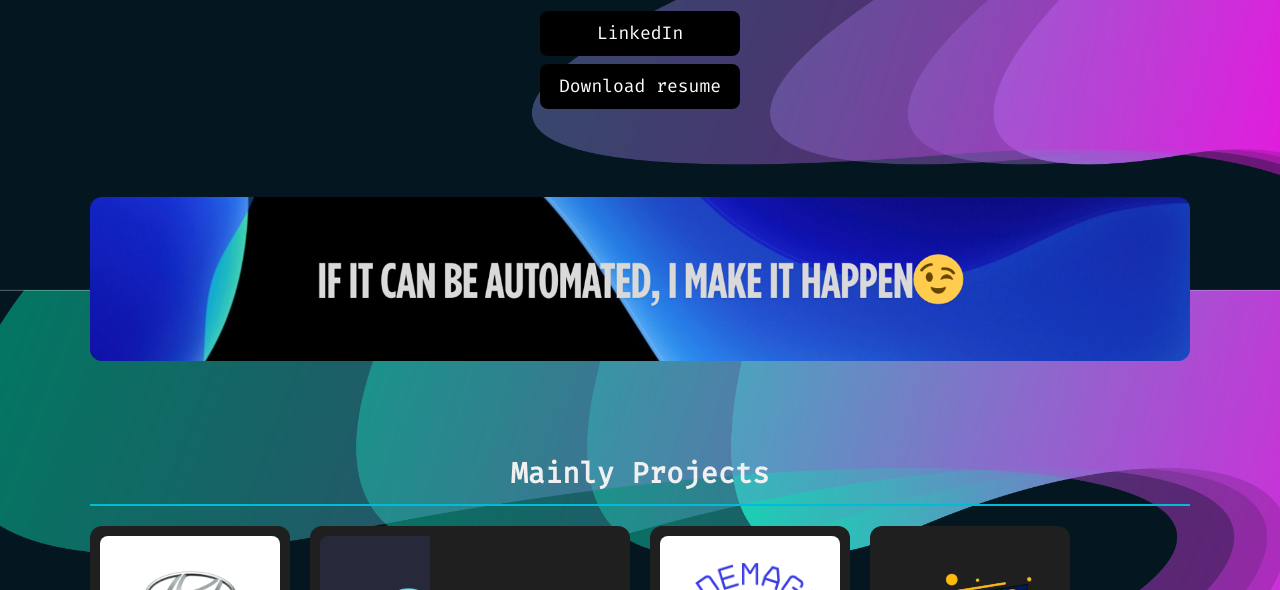
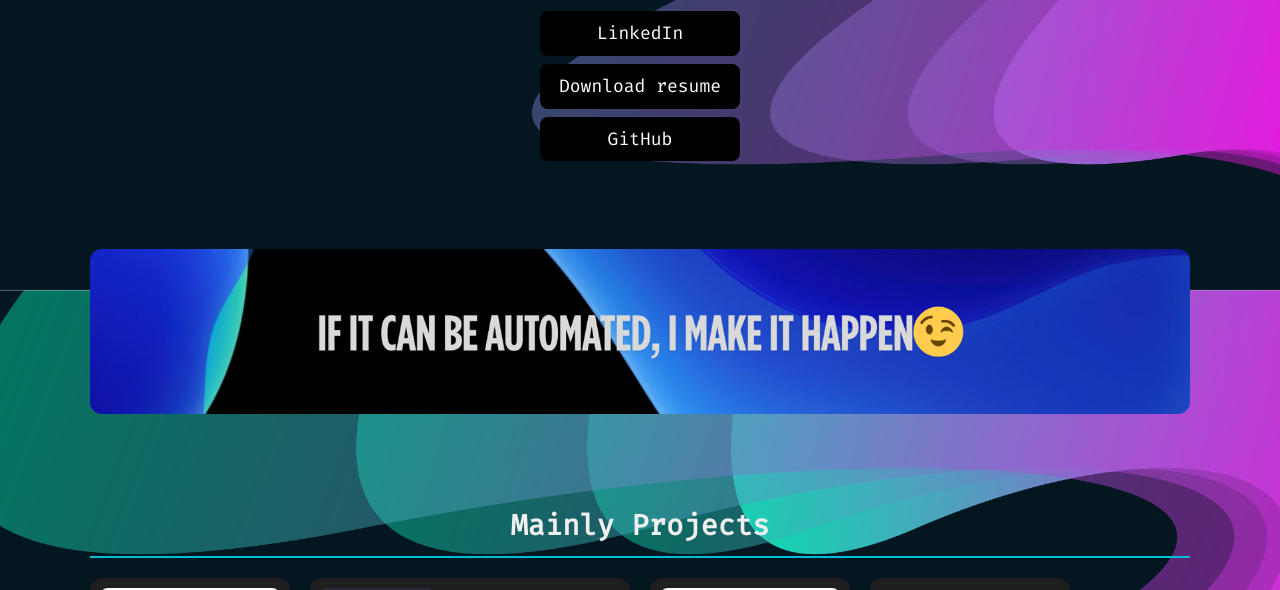
Before and after one commit to cl0uD-C1SC0/DevOpsPortfolio, a plain HTML site: page index-en.html in a window 1280 px wide. Shown: the part 510-1100 px from the top of the page. Drawn offline with nearby package versions, Linux system fonts and the light colour scheme.

Commit message:
<update>: Adicionado botão de acesso ao GitHub

```diff
--- a/index-en.html
+++ b/index-en.html
@@ -321,6 +321,7 @@
       <img src="img/Eu02.png" alt="Foto de perfil">
       <a href="https://www.linkedin.com/in/jgsiqueiraa/" target="_blank">LinkedIn</a>
       <a href="cv-jose.pdf" download>Download resume</a>
+      <a href="https://github.com/cl0uD-C1SC0" target="_blank">GitHub</a>
     </aside>
     <main>
       <section>
```
Also changed, not shown: index.html (+1 -0 lines).
